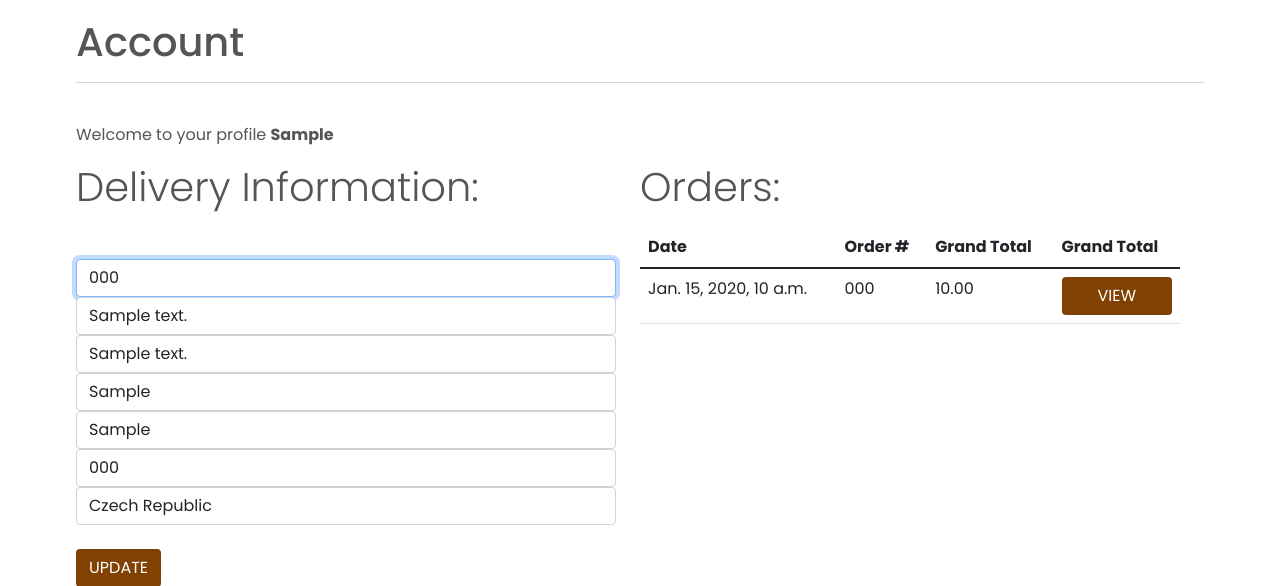
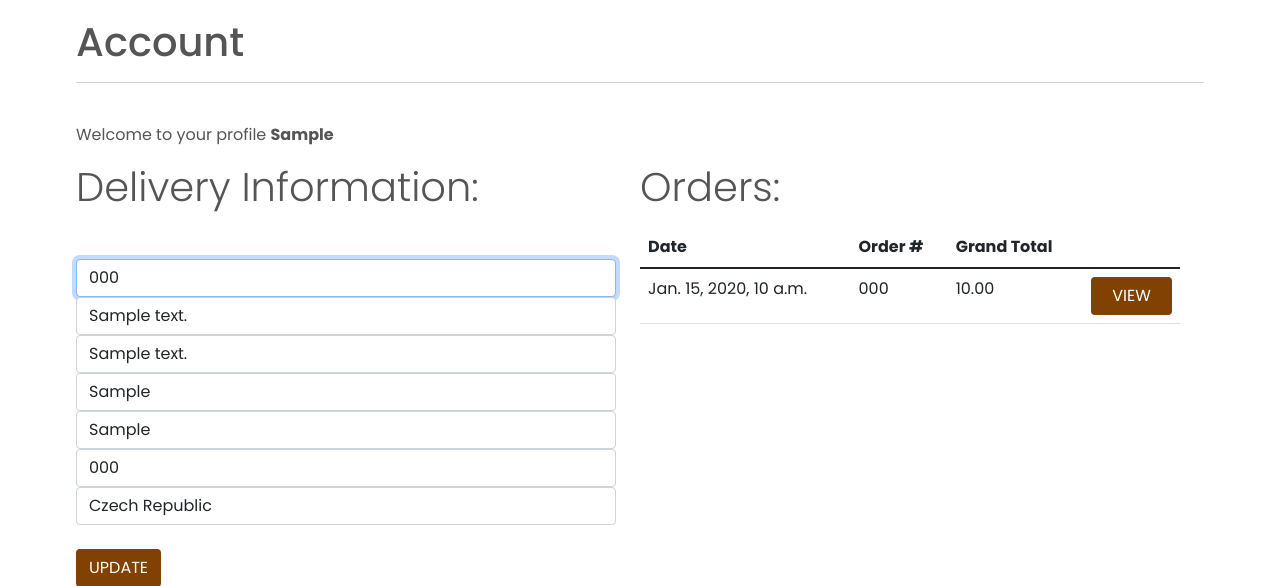
Before and after one commit to Code-Institute-Submissions/joshcallawaydev-kuppa_AugResub, a Django app: page /account/ in a window 1280 px wide. Shown: the part 254-840 px from the top of the page. Run offline with Django 3.2, Linux system fonts and the light colour scheme; a user stored in the database is signed in; tables that the repository leaves empty hold one stand-in row (values such as "Sample post"); parts of the project's set-up code (start-up, migrations or seed data) failed here and were passed over; some libraries are stand-ins or nearby versions.

Commit message:
Removed title from table

```diff
--- a/accounts/templates/account.html
+++ b/accounts/templates/account.html
@@ -38,7 +38,7 @@
                             <th scope="col">Date</th>
                             <th scope="col">Order #</th>
                             <th scope="col">Grand Total</th>
-                            <th scope="col">Grand Total</th>
+                            <th scope="col"></th>
                         </tr>
                     </thead>
                     {% for order in orders %}
```
